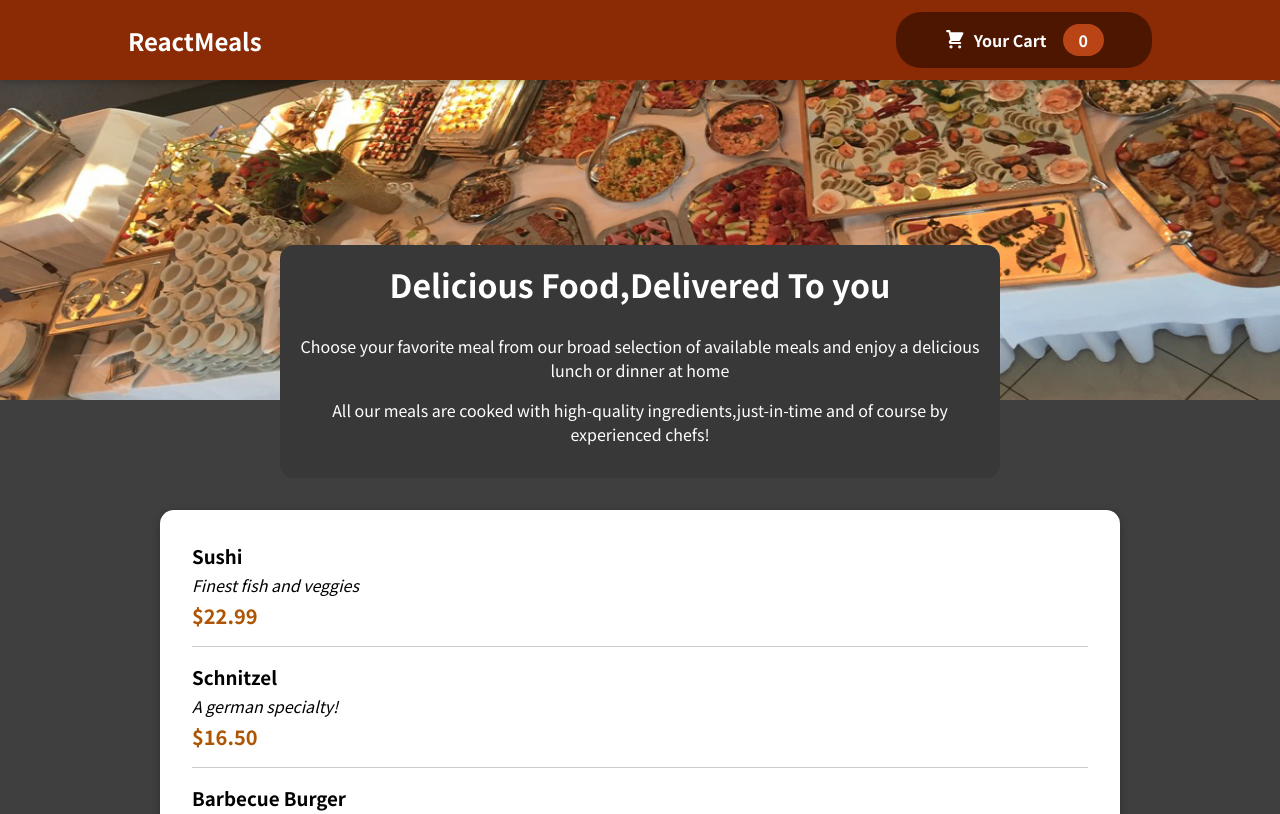
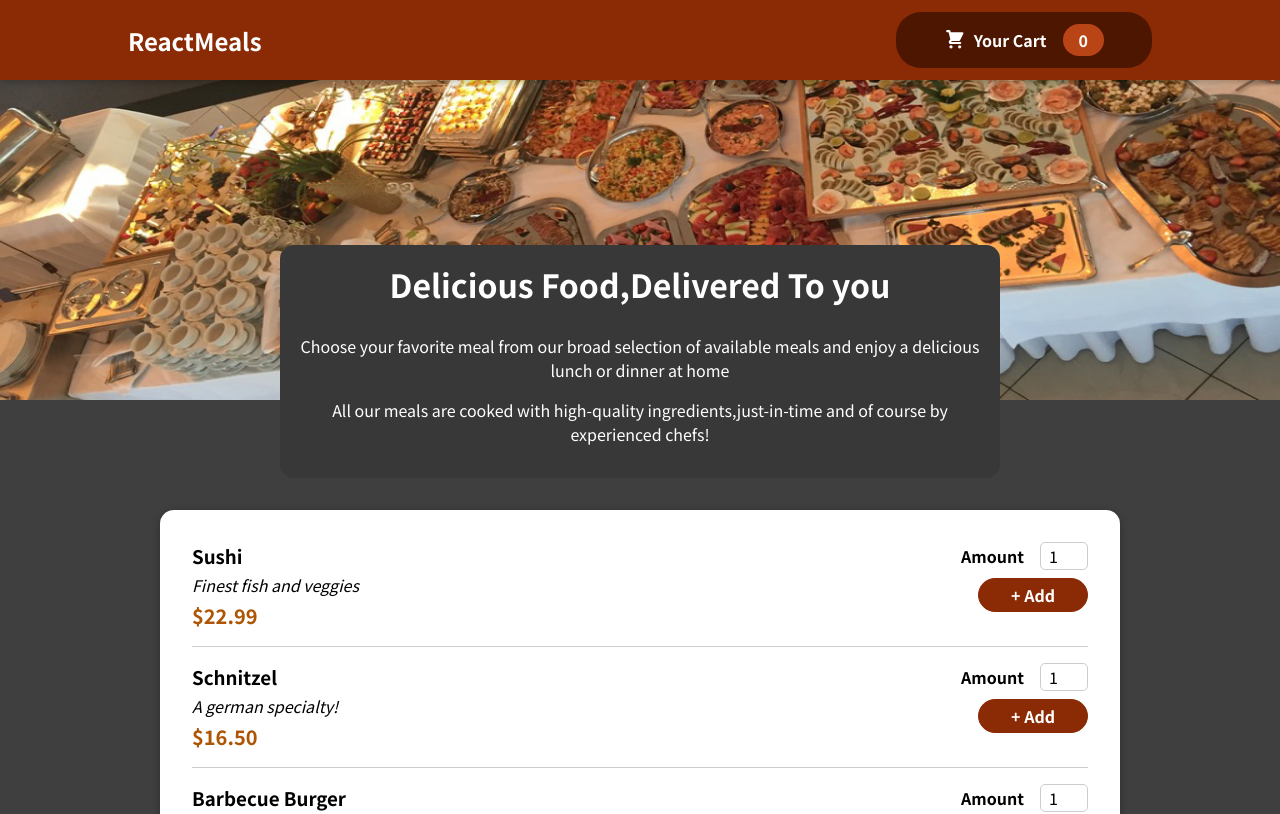
Before and after one commit to abhi-gowdaa/Food-Order-App, a React (Create React App) app: page / in a window 1280 px wide. Shown: the top 814 px of the page. Built offline with nearby package versions, Linux system fonts and the light colour scheme.

Commit message:
mealsForm

```diff
--- /dev/null
+++ b/src/components/Meals/MealsItem/MealItemForm.js
@@ -0,0 +1,24 @@
+import Input from "../../UI/Input";
+import classes from './MealsItemForm.module.css'
+
+const MealsItemForm = (props) => {
+  return (
+    <form className={classes.form}>
+      <Input
+        label="Amount"
+        input={{
+            id:'amount_'+props.id,
+          type: "number",
+          min: "1",
+          max: "5",
+          step: "1",
+          defaultValue: "1",
+        }}
+      />
+
+      <button className={classes.button}>+ Add</button>
+    </form>
+  );
+};
+
+export default MealsItemForm;
--- a/src/components/Meals/MealsItem/MealsItem.js
+++ b/src/components/Meals/MealsItem/MealsItem.js
@@ -1,3 +1,4 @@
+import MealsItemForm from './MealItemForm';
 import classes from './MealsItem.module.css'
 
 const MealsItem =props => {
@@ -10,6 +11,7 @@
         <div className={classes.description }>{props.description}</div>
         <div className={classes.price }>{price}</div>
       </div>
+      <MealsItemForm/>
     </li>
   );
 };
--- /dev/null
+++ b/src/components/Meals/MealsItem/MealsItemForm.module.css
@@ -0,0 +1,20 @@
+.form {
+    text-align: right;
+  }
+
+  .form button {
+    font: inherit;
+    cursor: pointer;
+    background-color: #8a2b06;
+    border: 1px solid #8a2b06;
+    color: white;
+    padding: 0.25rem 2rem;
+    border-radius: 20px;
+    font-weight: bold;
+  }
+
+  .form button:hover,
+  .form button:active {
+    background-color: #641e03;
+    border-color: #641e03;
+  }
--- /dev/null
+++ b/src/components/UI/Input.js
@@ -0,0 +1,12 @@
+import classes from './Input.module.css';
+
+const Input = (props) => {
+  return (
+    <div className={classes.input}>
+      <label htmlFor={props.input.id}>{props.label}</label>
+      <input {...props.input} />
+    </div>
+  );
+};
+
+export default Input;
--- /dev/null
+++ b/src/components/UI/Input.module.css
@@ -0,0 +1,18 @@
+.input {
+    display: flex;
+    align-items: center;
+    margin-bottom: 0.5rem;
+  }
+
+  .input label {
+    font-weight: bold;
+    margin-right: 1rem;
+  }
+
+  .input input {
+    width: 3rem;
+    border-radius: 5px;
+    border: 1px solid #ccc;
+    font: inherit;
+    padding-left: 0.5rem;
+  }
```
